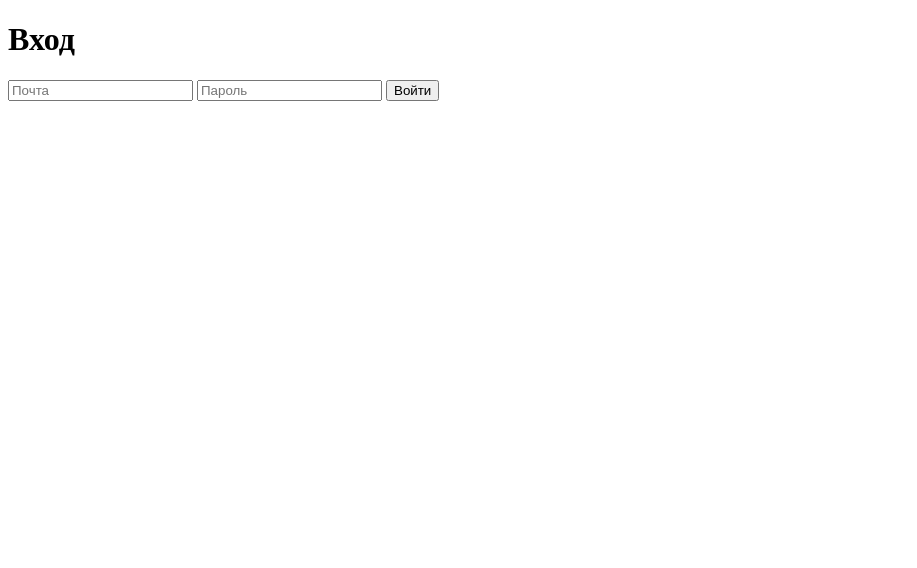
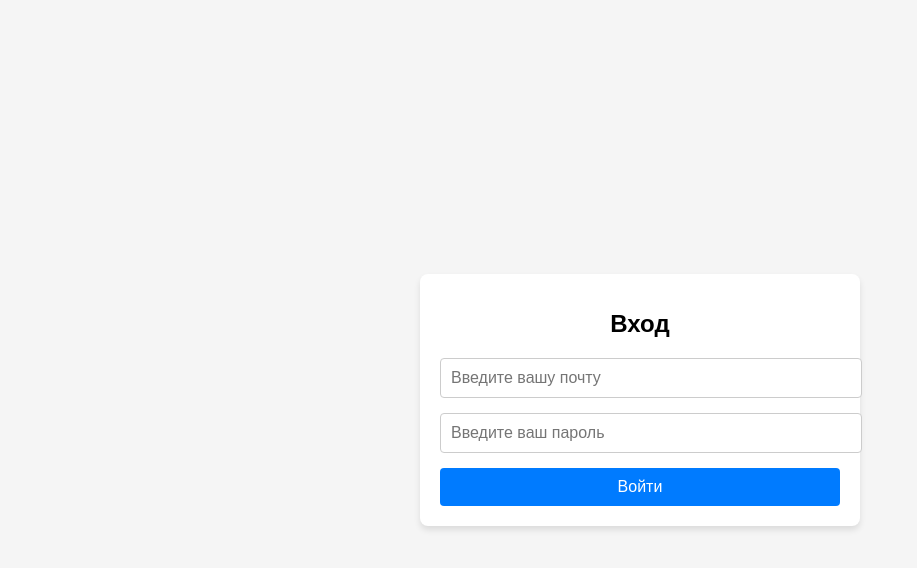
Before and after one commit to ganzhavladimir/shop, a plain HTML site: page auth/login.html in a window 1280 px wide. Shown: the whole page, without its empty margins (0-917 px from the left). Drawn offline with Linux system fonts and the light colour scheme.

Commit message:
Fix paths or missing files

```diff
--- a/auth/login.html
+++ b/auth/login.html
@@ -4,17 +4,96 @@
     <meta charset="UTF-8">
     <meta name="viewport" content="width=device-width, initial-scale=1.0">
     <title>Вход</title>
+    <!-- Подключение стилей -->
     <link rel="stylesheet" href="/css/styles.css">
+    <style>
+        /* Основные стили */
+        body {
+            font-family: Arial, sans-serif;
+            margin: 0;
+            padding: 0;
+            display: flex;
+            justify-content: center;
+            align-items: center;
+            height: 100vh;
+            background-color: #f5f5f5;
+        }
+
+        .center-container {
+            text-align: center;
+            background: white;
+            padding: 20px;
+            border-radius: 8px;
+            box-shadow: 0 4px 6px rgba(0, 0, 0, 0.1);
+            width: 100%;
+            max-width: 400px;
+        }
+
+        h1 {
+            font-size: 24px;
+            margin-bottom: 20px;
+        }
+
+        form {
+            display: flex;
+            flex-direction: column;
+            gap: 15px;
+        }
+
+        input {
+            padding: 10px;
+            font-size: 16px;
+            border: 1px solid #ccc;
+            border-radius: 4px;
+            width: 100%;
+        }
+
+        button {
+            padding: 10px 20px;
+            font-size: 16px;
+            color: white;
+            background-color: #007bff;
+            border: none;
+            border-radius: 4px;
+            cursor: pointer;
+            transition: background-color 0.3s ease;
+            width: 100%;
+        }
+
+        button:hover {
+            background-color: #0056b3;
+        }
+    </style>
 </head>
 <body>
     <div class="center-container">
         <h1>Вход</h1>
         <form id="login-form">
-            <input type="email" placeholder="Почта" required>
-            <input type="password" placeholder="Пароль" required>
+            <input type="email" placeholder="Введите вашу почту" name="email" required>
+            <input type="password" placeholder="Введите ваш пароль" name="password" required>
             <button type="submit">Войти</button>
         </form>
     </div>
-    <script src="../auth/auth.js"></script>
+    <!-- Подключение скриптов -->
+    <script src="/auth/auth.js"></script>
+    <script>
+        // Обработка формы входа
+        document.getElementById('login-form').addEventListener('submit', async (event) => {
+            event.preventDefault();
+            const email = event.target.email.value;
+            const password = event.target.password.value;
+
+            try {
+                // Замени на свой вызов Supabase или Firebase
+                console.log('Вход:', { email, password });
+                alert('Вход выполнен успешно!');
+                // Перенаправление после успешного входа
+                window.location.href = '/dashboard.html';
+            } catch (error) {
+                console.error('Ошибка входа:', error);
+                alert('Ошибка входа. Проверьте данные.');
+            }
+        });
+    </script>
 </body>
 </html>
```
Also changed, not shown: auth/register.html (+64 -4 lines), index.html (+8 -5 lines), vercel.json.
